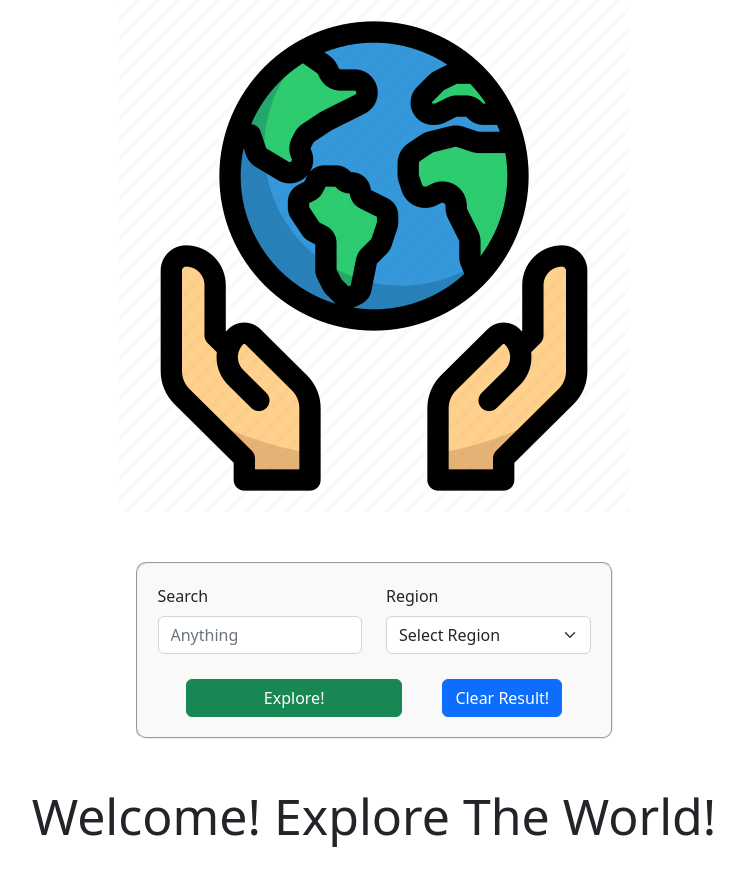
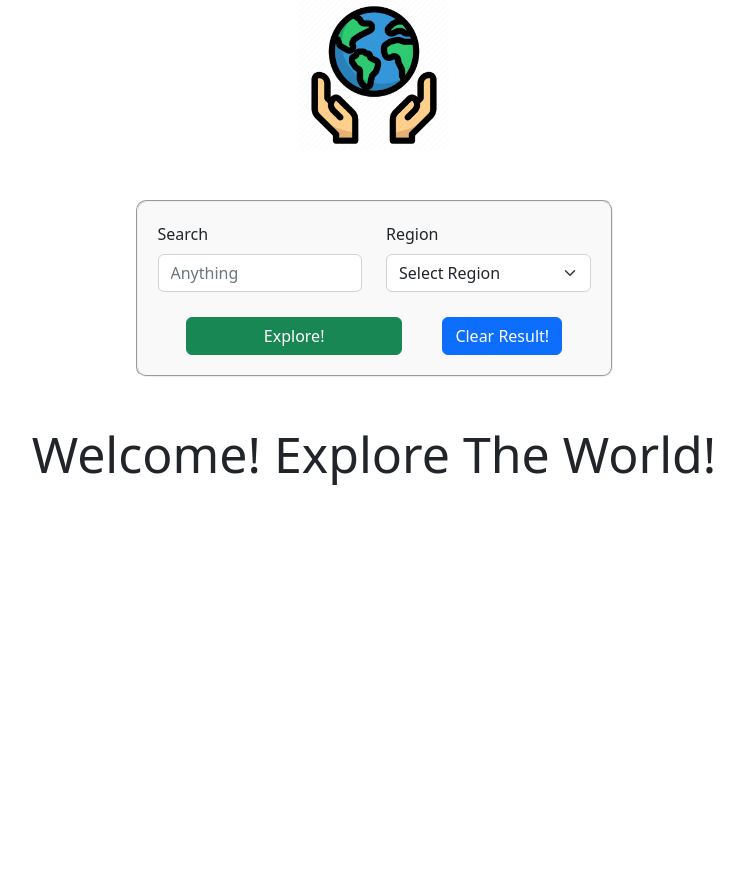
Before and after one commit to BasharAlzrigat/city-explorer, a React (Create React App) app: page / in a window 1280 px wide. Shown: the top 886 px of the page, without its empty margins (266-1010 px from the left). After the commit the page ends 800 px from the top, so only its background shows below. Built offline with nearby package versions, Linux system fonts and the light colour scheme.

Commit message:
added logo

```diff
--- a/src/theme/Header.css
+++ b/src/theme/Header.css
@@ -2,3 +2,8 @@
     display: flex;
     justify-content: center;
 }
+
+
+#headerContainer img {
+    width: 150px;
+}
```
